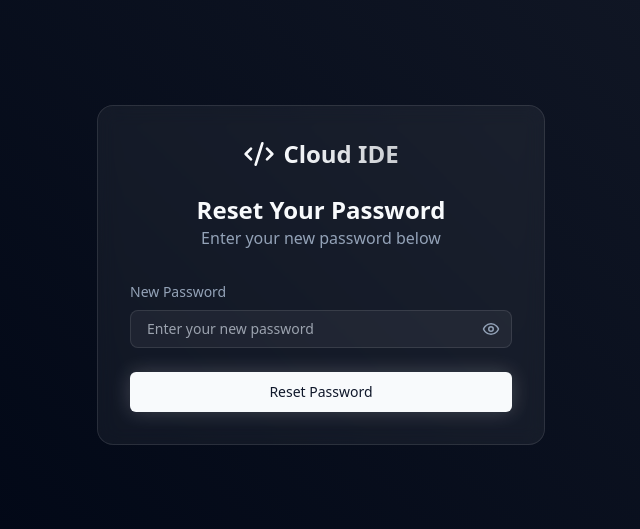
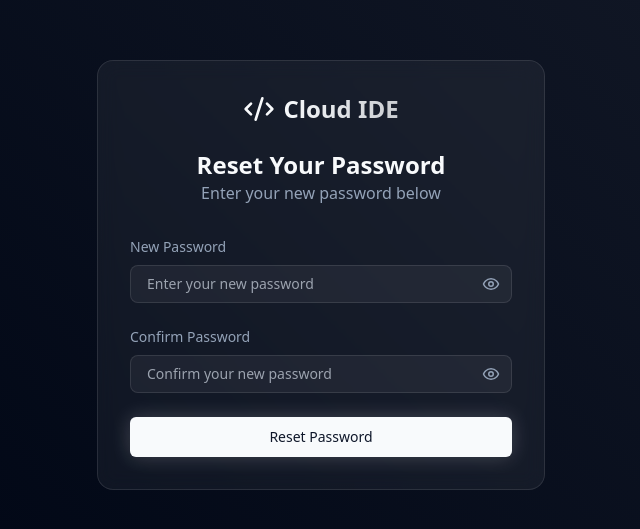
Before and after one commit to munna-yadav/Cloud-IDE, a React (Vite) app in the folder frontend/: page /reset-password in a window 1280 px wide. Shown: the part 125-654 px from the top of the page, without its empty margins (319-959 px from the left). Built offline with nearby package versions, Linux system fonts and the light colour scheme; no server answers.

Commit message:
feat: implement confirm password functionality in reset password page

```diff
--- a/frontend/src/pages/ResetPassword.tsx
+++ b/frontend/src/pages/ResetPassword.tsx
@@ -9,7 +9,9 @@ export default function ResetPassword() {
   const [searchParams] = useSearchParams();
   const navigate = useNavigate();
   const [password, setPassword] = useState('');
+  const [confirmPassword, setConfirmPassword] = useState('');
   const [showPassword, setShowPassword] = useState(false);
+  const [showConfirmPassword, setShowConfirmPassword] = useState(false);
   const [isSubmitting, setIsSubmitting] = useState(false);
 
   const handleSubmit = async (e: React.FormEvent) => {
@@ -26,14 +28,16 @@ export default function ResetPassword() {
       return;
     }
 
+    if (password !== confirmPassword) {
+      toast.error('Passwords do not match');
+      return;
+    }
+
     try {
       setIsSubmitting(true);
       await auth.resetPassword(token, password);
       toast.success('Password has been reset successfully');
-      // Redirect to login after 2 seconds
-      setTimeout(() => {
-        navigate('/login');
-      }, 2000);
+      navigate('/login');
     } catch (error: any) {
       toast.error(error.response?.data?.error || 'Failed to reset password');
     } finally {
@@ -81,6 +85,30 @@ export default function ResetPassword() {
               </div>
             </div>
 
+            <div>
+              <label className="auth-label">Confirm Password</label>
+              <div className="input-wrapper">
+                <input
+                  type={showConfirmPassword ? "text" : "password"}
+                  className="auth-input"
+                  placeholder="Confirm your new password"
+                  value={confirmPassword}
+                  onChange={(e) => setConfirmPassword(e.target.value)}
+                  disabled={isSubmitting}
+                  minLength={6}
+                  required
+                />
+                <button
+                  type="button"
+                  className="password-toggle"
+                  onClick={() => setShowConfirmPassword(!showConfirmPassword)}
+                  disabled={isSubmitting}
+                >
+                  {showConfirmPassword ? <EyeOff size={18} /> : <Eye size={18} />}
+                </button>
+              </div>
+            </div>
+
             <Button
               type="submit"
               className="w-full rounded-button bg-primary hover:bg-primary/90 glow"
```
